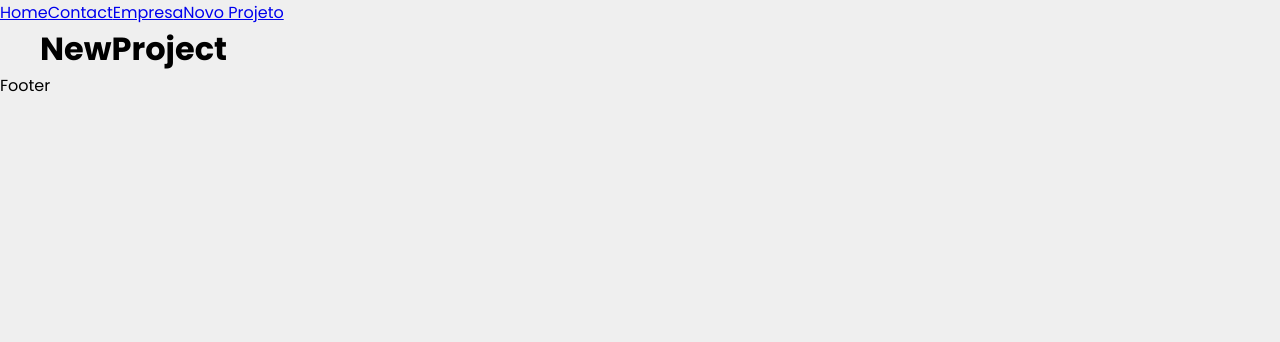
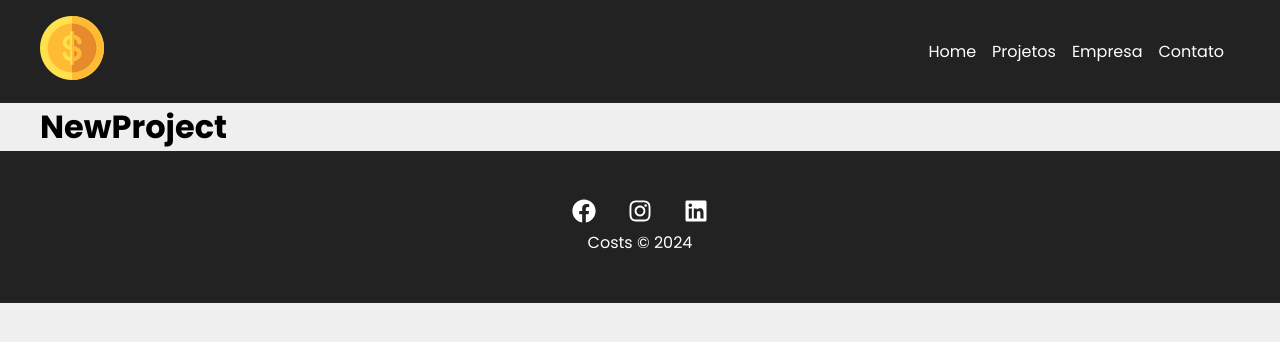
Before and after one commit to MarianaCoradiniOliveira/Projeto-React-Investimentos, a React (Create React App) app in the folder projeto-react/: page /newproject in a window 1280 px wide. Shown: the top 342 px of the page. Built offline with nearby package versions, Linux system fonts and the light colour scheme.

Commit message:
contiacao do projeto

```diff
--- a/projeto-react/package.json
+++ b/projeto-react/package.json
@@ -8,6 +8,7 @@
     "@testing-library/user-event": "^13.5.0",
     "react": "^18.2.0",
     "react-dom": "^18.2.0",
+    "react-icons": "^5.0.1",
     "react-router-dom": "^6.22.1",
     "react-scripts": "5.0.1",
     "web-vitals": "^2.1.4"
--- a/projeto-react/src/App.js
+++ b/projeto-react/src/App.js
@@ -3,31 +3,26 @@
 import Company from './components/pages/Company'
 import Contact from './components/pages/Contact'
 import NewProject from './components/pages/NewProject'
+import Projects from './components/pages/Projects'
 
 import Container from './components/layout/Container'
+import Navbar from './components/layout/Navbar'
+import Footer from './components/layout/Footer'
 
 function App() {
   return (
     <Router>
-      <ul>
-        <Link to="/">Home</Link>
-        <Link to="/contact">Contact</Link>
-        <Link to="/company">Empresa</Link>
-        <Link to="/newproject">Novo Projeto</Link>
-      </ul>
+      <Navbar/>
       <Container customClass="min-height">
         <Routes>
-          <Route path='/' element={<Home/>}>
-          </Route>
-          <Route path='/company' element={<Company/>}>
-          </Route>
-          <Route path='/contact' element={<Contact/>}>
-          </Route>
-          <Route path='/newproject' element={<NewProject/>}>
-          </Route>
+          <Route path='/' element={<Home/>}></Route>
+          <Route path='/projects' element={<Projects/>}></Route>
+          <Route path='/company' element={<Company/>}></Route>
+          <Route path='/contact' element={<Contact/>}></Route>
+          <Route path='/newproject' element={<NewProject/>}></Route>
         </Routes>
       </Container>
-      <p>Footer</p>
+      <Footer/>
     </Router>
   );
 }
--- /dev/null
+++ b/projeto-react/src/components/layout/Footer.jsx
@@ -0,0 +1,18 @@
+import {FaFacebook, FaInstagram, FaLinkedin} from 'react-icons/fa'
+
+import styles from './Footer.module.css'
+
+function Footer(){
+    return(
+        <footer className={styles.footer}>
+            <ul className={styles.social_list}>
+                <li><FaFacebook/></li>
+                <li><FaInstagram/></li>
+                <li><FaLinkedin/></li>
+            </ul>
+            <p className={styles.copy_rigth}>Costs &copy; 2024</p>
+        </footer>
+    )
+}
+
+export default Footer
--- /dev/null
+++ b/projeto-react/src/components/layout/Footer.module.css
@@ -0,0 +1,34 @@
+.footer{
+    background-color: #222;
+    color: white;
+    padding: 3em;
+    text-align: center;
+}
+
+.social_list{
+    display: flex;
+    justify-content: center;
+    list-style-type: none;
+}
+
+.social_list li{
+    margin: 0 1em;
+}
+
+.social_list li:hover{
+    color: #ffbb33;
+}
+
+.social_list svg{
+    font-size: 1.5em;
+    cursor: pointer;
+}
+
+.copy_right{
+    margin-top: 2em;
+}
+
+.copy_rigth p{
+    font-weight: bold;
+    color: #ffbb33;
+}
--- /dev/null
+++ b/projeto-react/src/components/layout/Navbar.jsx
@@ -0,0 +1,26 @@
+import {Link} from 'react-router-dom'
+
+import Container from './Container'
+
+import styles from './Navbar.module.css'
+import logo from '../../img/costs_logo.png'
+
+function Navbar(){
+    return(
+        <nav className={styles.navbar}>
+            <Container>
+                <Link to="/">
+                   <img src={logo} alt="Costs" />
+                </Link>
+                <ul className={styles.list}>
+                    <li className={styles.item}> <Link to="/">Home</Link></li>
+                    <li className={styles.item}> <Link to="/projects">Projetos</Link></li>
+                    <li className={styles.item}><Link to="/company">Empresa</Link></li>
+                    <li className={styles.item}><Link to="/contact">Contato</Link></li>
+                </ul>
+            </Container>
+        </nav>
+    )
+}
+
+export default Navbar
--- /dev/null
+++ b/projeto-react/src/components/layout/Navbar.module.css
@@ -0,0 +1,25 @@
+.navbar{
+    display: flex;
+    justify-content: space-between;
+    background-color: #222;
+    padding: 1rem;
+}
+
+.list{
+    display: flex;
+    list-style: none;
+    align-items: center;
+}
+
+.item{
+    margin-right: 1em;
+}
+
+.item a{
+    color: #fff;
+    text-decoration: none;
+}
+
+.item a:hover{
+    color: #ffbb33;
+}
--- /dev/null
+++ b/projeto-react/src/components/pages/Projects.jsx
@@ -0,0 +1,7 @@
+function Projects(){
+    return(
+        <h1>Projects</h1>
+    )
+}
+
+export default Projects
```
Also changed, not shown: 1 other file (tests, documents, lock files or other folders).
